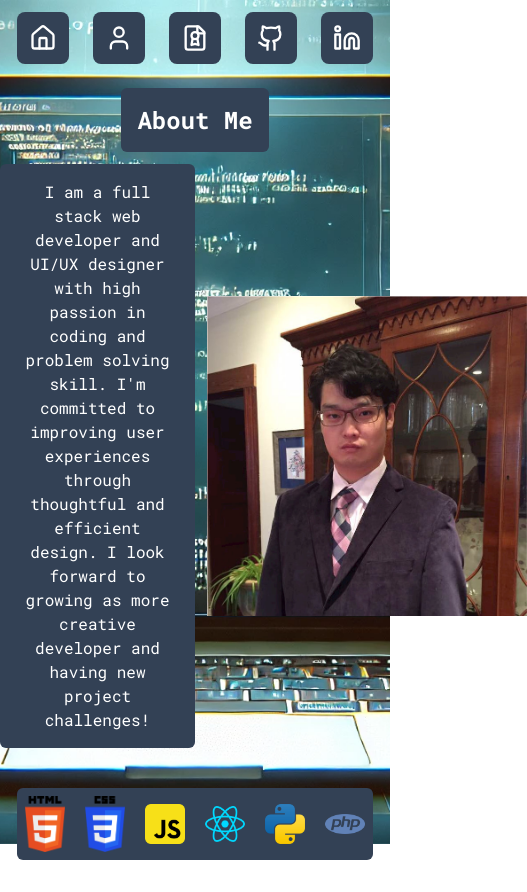
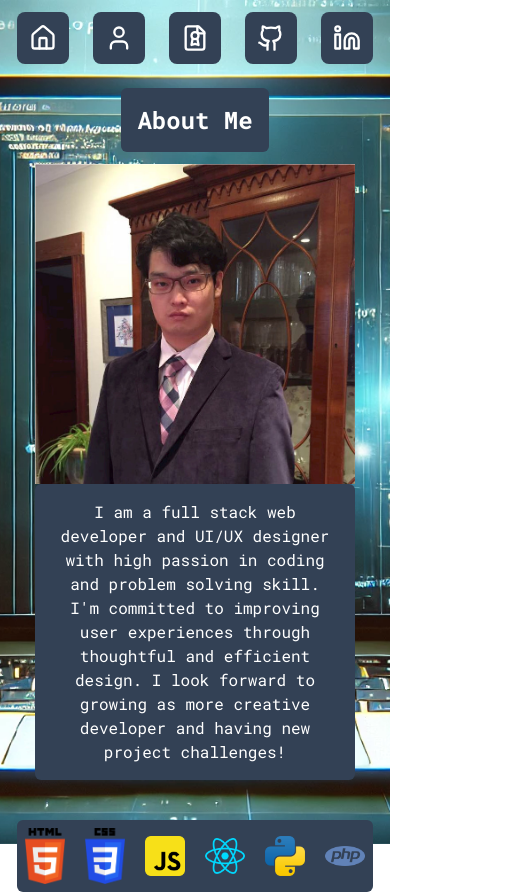
Before and after one commit to ej84/rjweb, a Next.js app: page /about in a window 390 px wide. Shown: the whole page, 527 px wide, since content can reach past the window. Before the commit the page ends 860 px from the top, so only its background shows below. Built offline with nearby package versions, Linux system fonts and the light colour scheme.

Commit message:
Updated About page for mobile design.

```diff
--- a/src/app/about/page.jsx
+++ b/src/app/about/page.jsx
@@ -41,7 +41,15 @@
           </div>
         </div>*/}
         <div className="flex justify-center w-full text-center md:text-start">
-          <div className="grid grid-cols-2 justify-center items-center text-center space-x-3">
+          <div className="grid grid-cols-1 md:grid-cols-2 justify-center items-center text-center md:space-x-2">
+            <div className="w-80">
+              <img
+                src="portfolio_picture.jpg"
+                alt="profile"
+                width="320"
+                height="320"
+              />
+            </div>
             <div className="max-w-80">
               <h2 className="text-base lg:text-lg text-white p-4 bg-slate-700 rounded-md fade-in_2">
                 I am a full stack web developer and UI/UX designer with high
@@ -50,14 +58,6 @@
                 design. I look forward to growing as more creative developer and
                 having new project challenges!
               </h2>
-            </div>
-            <div className="w-80">
-              <img
-                src="portfolio_picture.jpg"
-                alt="profile"
-                width="320"
-                height="320"
-              />
             </div>
           </div>
         </div>
```
